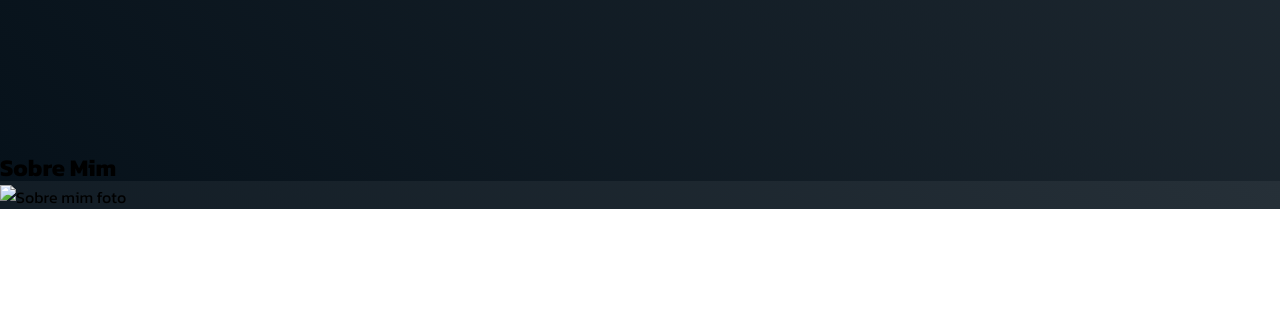
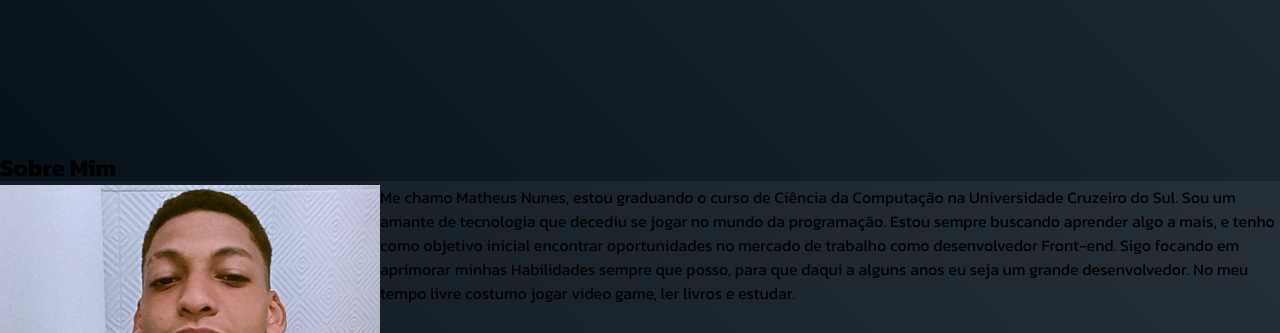
Before and after one commit to MathNunesx/portfolio, a plain HTML site: page html/index.html in a window 1280 px wide. Shown: the part 619-952 px from the top of the page. Before the commit the page ends 828 px from the top, so only its background shows below. Drawn offline with Linux system fonts and the light colour scheme.

Commit message:
estrutura sobre mim

```diff
--- a/html/index.html
+++ b/html/index.html
@@ -95,13 +95,22 @@
                 <h1> Sobre Mim</h1>
                 <div class="flex">
                     <div class="minha-foto">
-                        <img src="../img/" alt="Sobre mim foto">
+                        <img src="../img/profile-photo.png" alt="Sobre mim foto">
+                    </div>
+
+                    <div class="txt-about">
+                        <p> Me chamo Matheus Nunes, estou graduando o curso de Ciência da Computação na
+                            Universidade Cruzeiro do Sul. Sou um amante de tecnologia que decediu se jogar no mundo da programação.
+                            Estou sempre buscando aprender algo a mais, e tenho como objetivo inicial
+                            encontrar oportunidades no mercado de trabalho como desenvolvedor Front-end. Sigo focando em aprimorar minhas Habilidades
+                            sempre que posso, para que daqui a alguns anos eu seja um grande desenvolvedor. No meu tempo livre costumo jogar video game,
+                            ler livros e estudar.
+
+                        </p>
                     </div>
 
                 </div> <!--FLEX-->
-
             </div> <!--INTERFACE-->
-
         </section><!-- SOBRE MIM -->
     </main>
 
```
Also changed, not shown: img/profile-photo.png (added), img/profilephoto.png (deleted).
